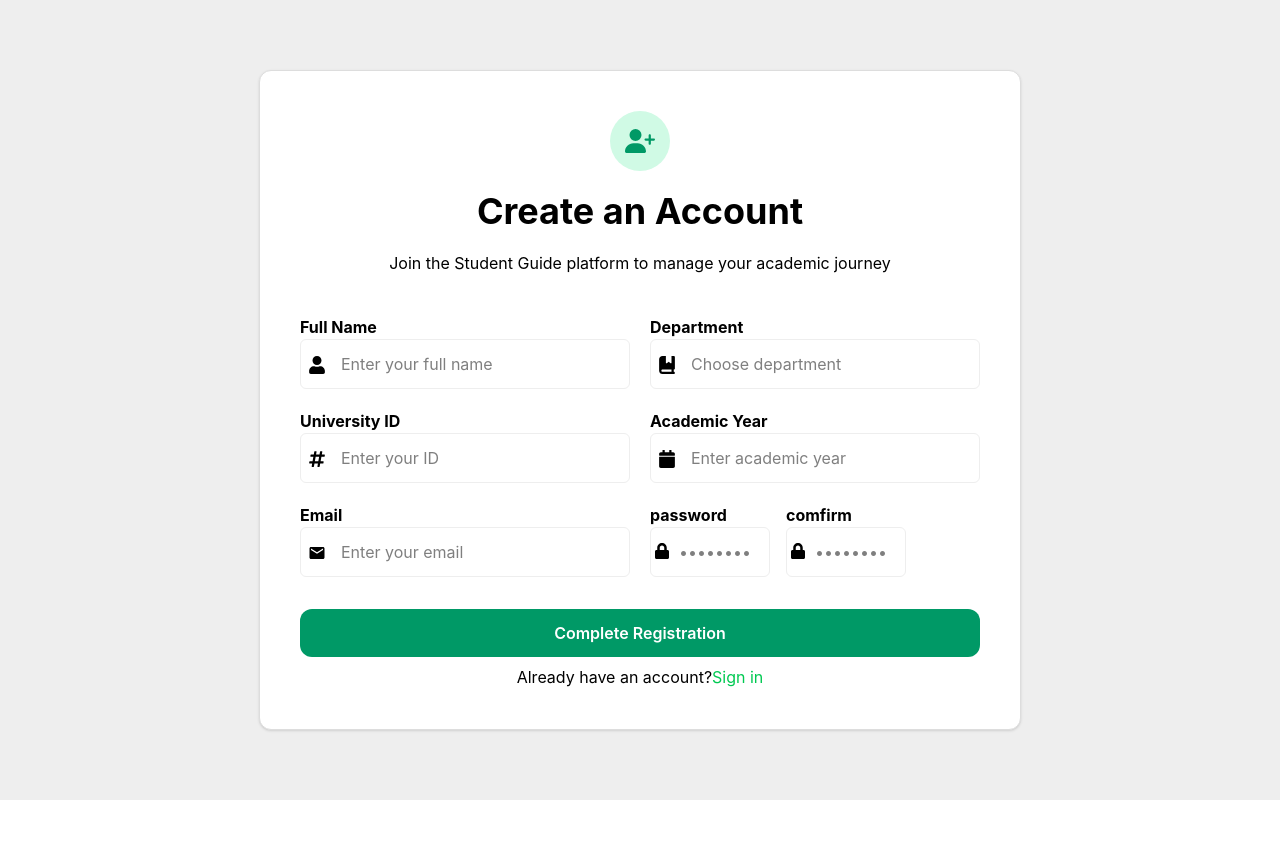
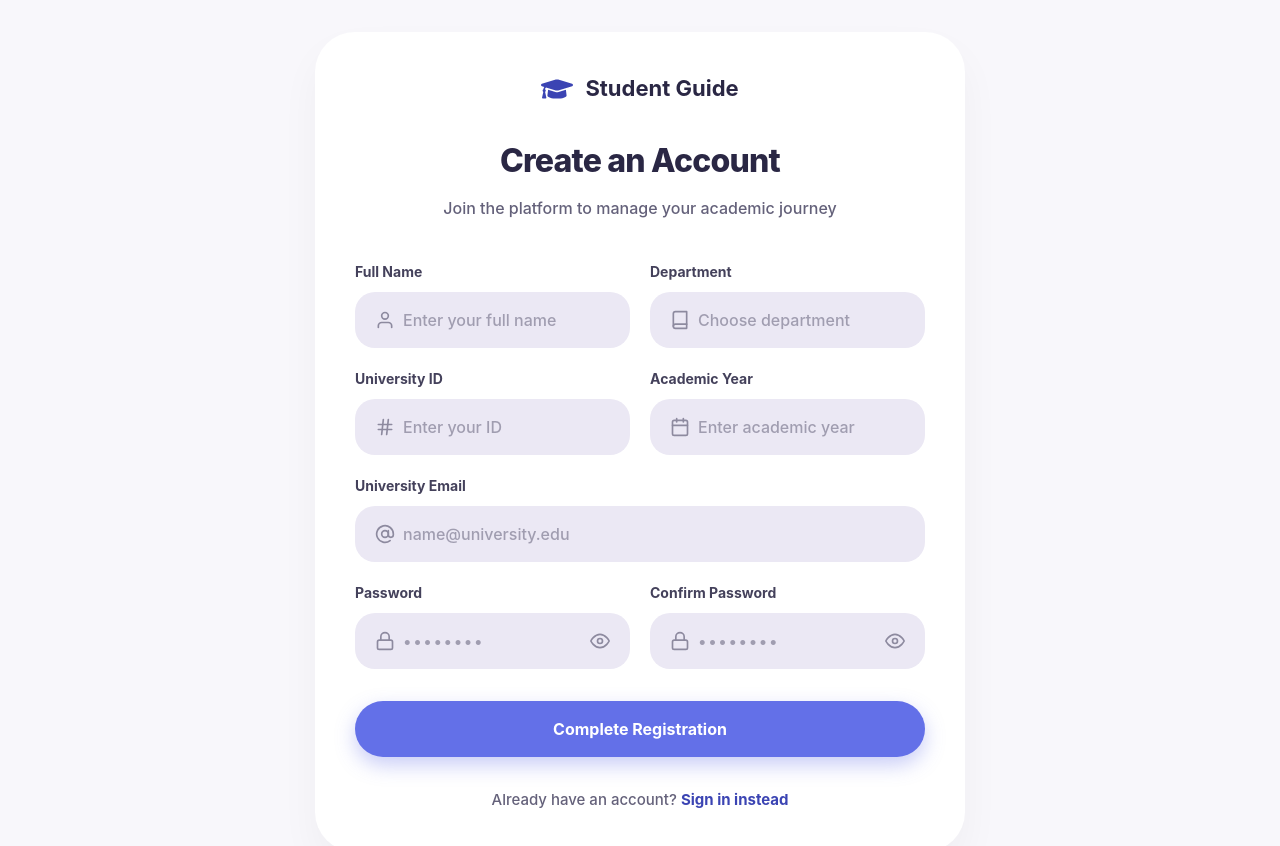
Before and after one commit to ahmedayman334/student-guide-app, a React (Vite) app in the folder web/: page /register in a window 1280 px wide. Shown: the top 846 px of the page. Before the commit the page ends 800 px from the top, so only its background shows below. Built offline with nearby package versions, Linux system fonts and the light colour scheme.

Commit message:
new Register UI

```diff
--- a/web/src/pages/Register.jsx
+++ b/web/src/pages/Register.jsx
@@ -1,24 +1,19 @@
 import React, { useState } from 'react'
-import { FaUserPlus } from "react-icons/fa6";
-import { FaUser } from "react-icons/fa";
-import { CiUser } from "react-icons/ci";
+import { FaGraduationCap } from "react-icons/fa";
+import { FiUser, FiHash, FiCalendar, FiBook, FiAtSign, FiLock, FiEye, FiEyeOff } from "react-icons/fi";
 import { Link, useNavigate } from 'react-router-dom';
-import { FaLock } from "react-icons/fa";
-import { MdEmail } from "react-icons/md";
-import { FaHashtag } from "react-icons/fa";
-import { FaBookBookmark } from "react-icons/fa6";
-import { FaCalendar } from "react-icons/fa";
 import { useContext } from 'react';
 import { userContext } from '../context/context';
-
-
-
 
 function Register() {
   const { loginUser } = useContext(userContext)
   const [password, setPassword] = useState("")
   const [confirmPassword, setConfirmPassword] = useState("")
+  const [showPassword, setShowPassword] = useState(false);
+  const [showConfirmPassword, setShowConfirmPassword] = useState(false);
+
   const isMatch = password === confirmPassword;
+
   const [register, setRegister] = useState({
     FullName: "",
     id: "",
@@ -26,7 +21,9 @@ function Register() {
     year: "",
     Dep: ""
   })
+
   const navigate = useNavigate();
+
   function handelRegister(e) {
     e.preventDefault();
     if (
@@ -35,8 +32,8 @@ function Register() {
       register.email &&
       password &&
       confirmPassword &&
-      register.year&&
-      password ===confirmPassword
+      register.year &&
+      password === confirmPassword
     ) {
       loginUser({
         FullName: register.FullName,
@@ -48,42 +45,64 @@ function Register() {
       navigate("/dashboard");
     }
   }
+
   return (
-    <div className='h-screen flex justify-center items-center bg-[#eee]'>
-      <div className="w-fit h-fit p-10 border border-[#ddd] rounded-[12px] shadow-sm bg-white">
-        <div className="m-auto w-15 h-15 flex items-center justify-center bg-[#d0fae5] rounded-full">
-          <FaUserPlus className="text-3xl text-[#009966]" />
+    <div className="flex items-center justify-center min-h-screen bg-[#F8F7FB] p-4 sm:p-8 font-sans">
+      <div className="relative w-full max-w-[650px] mt-10 sm:mt-0">
+
+        {/* Main Card */}
+        <div className="bg-white rounded-[40px] shadow-[0_20px_40px_rgba(0,0,0,0.04)] p-8 sm:p-10 relative z-0">
+
+          {/* Logo */}
+          <div className="flex items-center justify-center gap-3 mb-8">
+            <FaGraduationCap className="text-[#3B44B3] text-[32px]" />
+            <span className="text-[#2A2744] text-[22px] font-bold">Student Guide</span>
           </div>
-        <div className='m-auto'>
-          <h1 className='text-4xl font-bold text-center mt-5'>
+
+          {/* Header */}
+          <div className="text-center mb-10">
+            <h1 className="text-[32px] font-extrabold text-[#2A2744] tracking-tight">
               Create an Account
             </h1>
-          <p className='text-center mt-5'>
-            Join the Student Guide platform to manage your academic journey
+            <p className="text-[#64617A] mt-2.5 text-[16px] font-medium leading-relaxed">
+              Join the platform to manage your academic journey
             </p>
           </div>
-        <form onSubmit={handelRegister}>
-          <div className="row-1 flex gap-5 ">
-            <div className='mt-10 relative'>
-              <label className='block font-bold'>Full Name</label>
+
+          <form onSubmit={handelRegister} className="space-y-5">
+            <div className="grid grid-cols-1 md:grid-cols-2 gap-5">
+
+              {/* Full Name */}
+              <div>
+                <label className="block text-[14px] font-bold text-[#44415B] mb-2.5">
+                  Full Name
+                </label>
+                <div className="relative">
+                  <FiUser className="absolute left-5 top-1/2 -translate-y-1/2 text-[#8D8A9F] text-xl" />
                   <input
                     required
                     type="text"
-                placeholder='Enter your full name'
-                className='border border-[#eee] rounded-[6px] px-10 py-3'
-                onChange={(e) => { setRegister({ ...register, FullName: e.target.value }) }}
+                    placeholder="Enter your full name"
+                    className="w-full pl-12 pr-5 py-4 bg-[#EBE8F4] rounded-[20px] outline-none text-[#2A2744] font-medium placeholder-[#A09DB0] focus:ring-2 focus:ring-[#6370E8] transition-all"
+                    onChange={(e) => setRegister({ ...register, FullName: e.target.value })}
                   />
-              <FaUser className='absolute top-[55%] left-2 text-[18px]' />
                 </div>
-            <div className='mt-10 relative'>
-              <label className='block font-bold'>Department</label>
+              </div>
+
+              {/* Department */}
+              <div>
+                <label className="block text-[14px] font-bold text-[#44415B] mb-2.5">
+                  Department
+                </label>
+                <div className="relative">
+                  <FiBook className="absolute left-5 top-1/2 -translate-y-1/2 text-[#8D8A9F] text-xl" />
                   <input
                     required
                     type="text"
                     list="departments"
                     placeholder="Choose department"
-                className='border border-[#eee] rounded-[6px] px-10 py-3 cursor-pointer'
-                onChange={(e) => { setRegister({ ...register, Dep: e.target.value }) }}
+                    className="w-full pl-12 pr-5 py-4 bg-[#EBE8F4] rounded-[20px] outline-none text-[#2A2744] font-medium placeholder-[#A09DB0] focus:ring-2 focus:ring-[#6370E8] transition-all cursor-pointer"
+                    onChange={(e) => setRegister({ ...register, Dep: e.target.value })}
                   />
                   <datalist id="departments">
                     <option value="Computer Science" />
@@ -92,81 +111,147 @@ function Register() {
                     <option value="Chemistry" />
                     <option value="Statistics" />
                   </datalist>
-              <FaBookBookmark className='absolute top-[55%] left-2 text-[18px]' />
                 </div>
               </div>
-          <div className="row-2 flex gap-5 -mt-5">
-            <div className='mt-10 relative'>
-              <label className='block font-bold'>University ID</label>
+
+              {/* University ID */}
+              <div>
+                <label className="block text-[14px] font-bold text-[#44415B] mb-2.5">
+                  University ID
+                </label>
+                <div className="relative">
+                  <FiHash className="absolute left-5 top-1/2 -translate-y-1/2 text-[#8D8A9F] text-xl" />
                   <input
                     required
                     type="text"
-                placeholder='Enter your ID'
-                className='border border-[#eee] rounded-[6px] px-10 py-3'
-                onChange={(e) => { setRegister({ ...register, id: e.target.value }) }}
+                    placeholder="Enter your ID"
+                    className="w-full pl-12 pr-5 py-4 bg-[#EBE8F4] rounded-[20px] outline-none text-[#2A2744] font-medium placeholder-[#A09DB0] focus:ring-2 focus:ring-[#6370E8] transition-all"
+                    onChange={(e) => setRegister({ ...register, id: e.target.value })}
                   />
-              <FaHashtag className='absolute top-[55%] left-2 text-[18px]' />
                 </div>
-            <div className='mt-10 relative'>
-              <label className='block font-bold'>Academic Year</label>
+              </div>
+
+              {/* Academic Year */}
+              <div>
+                <label className="block text-[14px] font-bold text-[#44415B] mb-2.5">
+                  Academic Year
+                </label>
+                <div className="relative">
+                  <FiCalendar className="absolute left-5 top-1/2 -translate-y-1/2 text-[#8D8A9F] text-xl" />
                   <input
                     required
                     type="text"
-                list='Year'
-                placeholder='Enter academic year'
-                className='border border-[#eee] rounded-[6px] px-10 py-3 cursor-pointer'
-                onChange={(e) => { setRegister({ ...register, year: e.target.value }) }}
+                    list="Year"
+                    placeholder="Enter academic year"
+                    className="w-full pl-12 pr-5 py-4 bg-[#EBE8F4] rounded-[20px] outline-none text-[#2A2744] font-medium placeholder-[#A09DB0] focus:ring-2 focus:ring-[#6370E8] transition-all cursor-pointer"
+                    onChange={(e) => setRegister({ ...register, year: e.target.value })}
                   />
                   <datalist id="Year">
-                  <option value="First Year"></option>
-                  <option value="Second Year"></option>
-                  <option value="Third Year"></option>
-                  <option value="Fourth Year"></option>
+                    <option value="First Year" />
+                    <option value="Second Year" />
+                    <option value="Third Year" />
+                    <option value="Fourth Year" />
                   </datalist>
-              <FaCalendar className='absolute top-[55%] left-2 text-[18px]' />
                 </div>
               </div>
-          <div className="row-3 flex gap-5 -mt-5">
-            <div className='mt-10 relative'>
-              <label className='block font-bold'>Email</label>
+
+              {/* Email */}
+              <div className="md:col-span-2">
+                <label className="block text-[14px] font-bold text-[#44415B] mb-2.5">
+                  University Email
+                </label>
+                <div className="relative">
+                  <FiAtSign className="absolute left-5 top-1/2 -translate-y-1/2 text-[#8D8A9F] text-xl" />
                   <input
                     required
                     type="email"
-                placeholder='Enter your email'
-                className='border border-[#eee] rounded-[6px] px-10 py-3'
+                    placeholder="name@university.edu"
+                    className="w-full pl-12 pr-5 py-4 bg-[#EBE8F4] rounded-[20px] outline-none text-[#2A2744] font-medium placeholder-[#A09DB0] focus:ring-2 focus:ring-[#6370E8] transition-all"
                     onChange={(e) => setRegister({ ...register, email: e.target.value })}
                   />
-              <MdEmail className='absolute top-[55%] left-2 text-[18px]' />
                 </div>
-            <div className="password-container flex  items-center mt-10  gap-1 ">
-              <div className='w-25 relative'>
-                <label htmlFor="" className='block font-bold'>password</label>
-                <input required type="password" placeholder='••••••••' className='border border-[#eee] rounded-md w-[120px] py-3  px-3 pl-7'
+              </div>
+
+              {/* Password */}
+              <div>
+                <label className="block text-[14px] font-bold text-[#44415B] mb-2.5">
+                  Password
+                </label>
+                <div className="relative">
+                  <FiLock className="absolute left-5 top-1/2 -translate-y-1/2 text-[#8D8A9F] text-xl" />
+                  <input
+                    required
+                    type={showPassword ? "text" : "password"}
+                    placeholder="••••••••"
+                    className="w-full pl-12 pr-12 py-4 bg-[#EBE8F4] rounded-[20px] outline-none text-[#2A2744] font-medium placeholder-[#A09DB0] tracking-widest focus:ring-2 focus:ring-[#6370E8] transition-all"
                     onChange={(e) => setPassword(e.target.value)}
                   />
-                <FaLock className='absolute top-10 left-1' />
+                  <button
+                    type="button"
+                    className="absolute right-5 top-1/2 -translate-y-1/2 text-[#8D8A9F] hover:text-[#44415B] transition-colors"
+                    onClick={() => setShowPassword(!showPassword)}
+                  >
+                    {showPassword ? <FiEyeOff size={20} /> : <FiEye size={20} />}
+                  </button>
                 </div>
-              <div className='w-25 ml-8 relative' >
-                <label htmlFor="" className='block font-bold'>comfirm</label>
-                <input required type="password" placeholder='••••••••' className='border border-[#eee] rounded-md w-[120px] py-3  px-3 pl-7'
+              </div>
+
+              {/* Confirm Password */}
+              <div>
+                <label className="block text-[14px] font-bold text-[#44415B] mb-2.5">
+                  Confirm Password
+                </label>
+                <div className="relative">
+                  <FiLock className="absolute left-5 top-1/2 -translate-y-1/2 text-[#8D8A9F] text-xl" />
+                  <input
+                    required
+                    type={showConfirmPassword ? "text" : "password"}
+                    placeholder="••••••••"
+                    className={`w-full pl-12 pr-12 py-4 bg-[#EBE8F4] rounded-[20px] outline-none text-[#2A2744] font-medium placeholder-[#A09DB0] tracking-widest transition-all ${
+                      confirmPassword && !isMatch
+                        ? "border-2 border-red-500 focus:ring-red-500"
+                        : "focus:ring-2 focus:ring-[#6370E8]"
+                    }`}
                     onChange={(e) => setConfirmPassword(e.target.value)}
                   />
-                <FaLock className='absolute top-10 left-1' />
+                  <button
+                    type="button"
+                    className="absolute right-5 top-1/2 -translate-y-1/2 text-[#8D8A9F] hover:text-[#44415B] transition-colors"
+                    onClick={() => setShowConfirmPassword(!showConfirmPassword)}
+                  >
+                    {showConfirmPassword ? <FiEyeOff size={20} /> : <FiEye size={20} />}
+                  </button>
                 </div>
               </div>
             </div>
+
+            {/* Error Message */}
             {confirmPassword && !isMatch && (
-            <p className='text-white text-sm mt-5 w-[50%] m-auto py-2 font-bold bg-red-500 rounded-xl  text-center  '> password do not match</p>
+              <div className="bg-red-50 text-red-500 text-sm py-3 px-4 rounded-[15px] font-bold flex items-center gap-2 mt-2">
+                <svg xmlns="http://www.w3.org/2000/svg" className="h-5 w-5 shrink-0" viewBox="0 0 20 20" fill="currentColor">
+                  <path fillRule="evenodd" d="M18 10a8 8 0 11-16 0 8 8 0 0116 0zm-7 4a1 1 0 11-2 0 1 1 0 012 0zm-1-9a1 1 0 00-1 1v4a1 1 0 102 0V6a1 1 0 00-1-1z" clipRule="evenodd" />
+                </svg>
+                Passwords do not match
+              </div>
             )}
-          <button type="submit"
-            className='w-full bg-[#009966] text-white font-semibold cursor-pointer hover:bg-green-800 mt-8 p-3 rounded-xl'
-          >Complete Registration</button>
-          <p className='text-center mt-2'>Already have an account?
-            <Link to={"/login"}>
-              <span className='text-green-500'>Sign in</span>
+
+            {/* Submit Button */}
+            <button
+              type="submit"
+              className="w-full mt-8 py-4 bg-[#6370E8] text-white rounded-full font-bold text-[16px] flex items-center justify-center gap-2 hover:bg-[#525ed4] transition-colors shadow-[0_8px_20px_rgba(99,112,232,0.35)] hover:shadow-[0_8px_20px_rgba(99,112,232,0.5)]"
+            >
+              Complete Registration
+            </button>
+
+            {/* Login Link */}
+            <p className="text-center text-[15px] font-medium text-[#64617A] mt-8">
+              Already have an account?{' '}
+              <Link to="/login" className="text-[#3B44B3] font-bold hover:underline">
+                Sign in instead
               </Link>
             </p>
           </form>
+        </div>
       </div>
     </div>
   )
```
Lines whose indentation alone changed are shown as unchanged.
